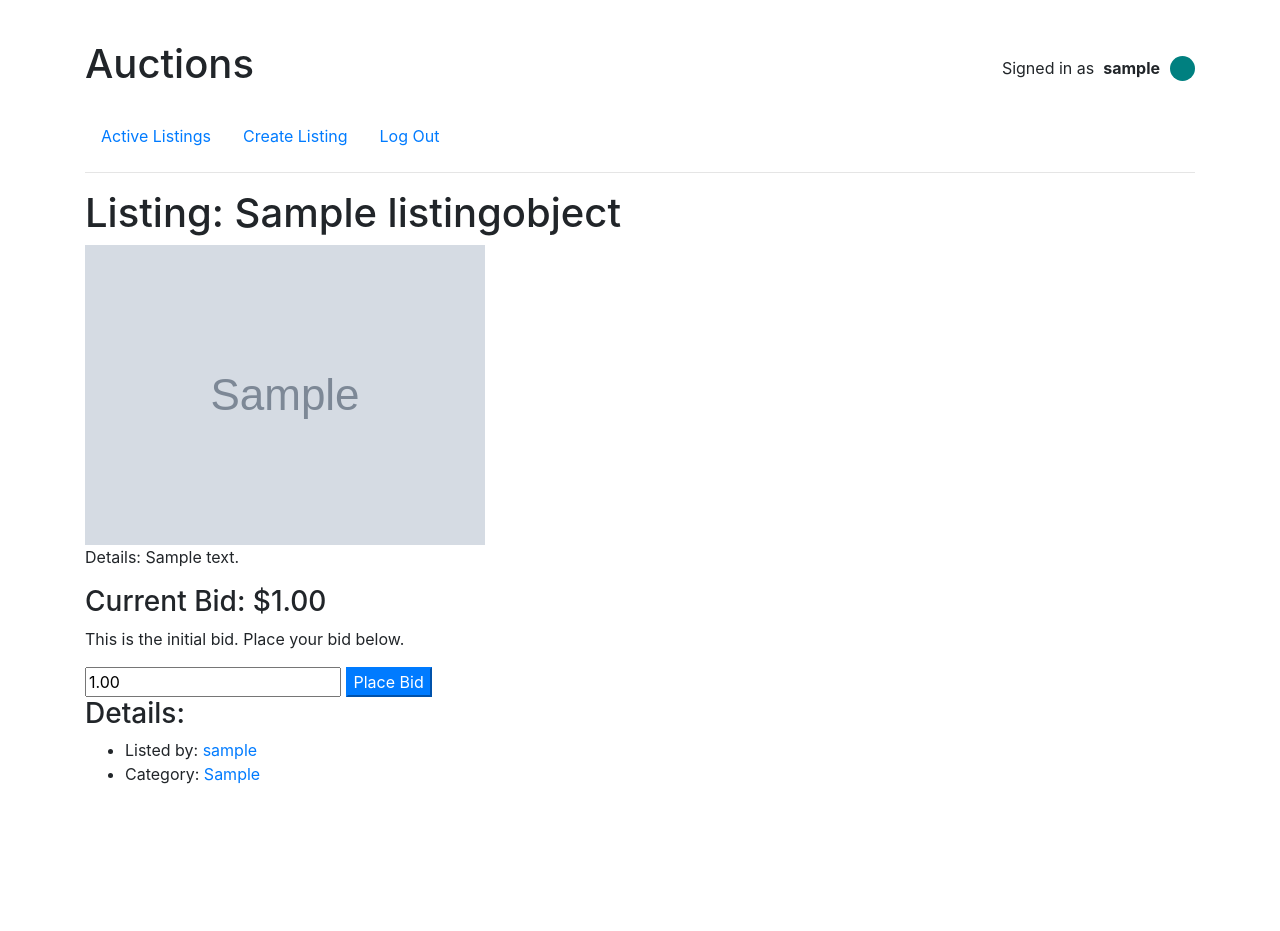
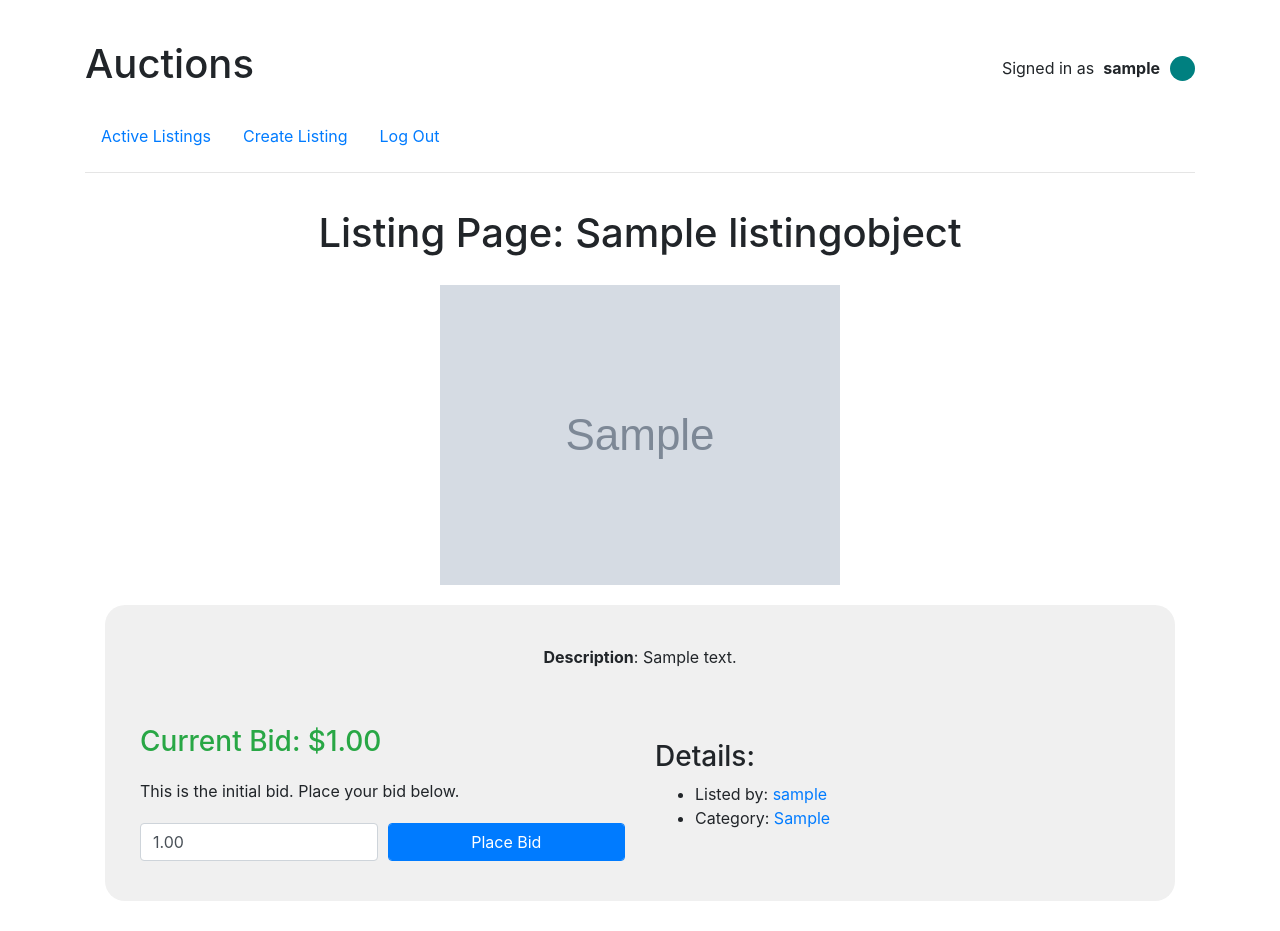
Before and after one commit to iaaron-xyz/cs50w, a Django app: page /listing_page/1 in a window 1280 px wide. Before the commit the page ends 784 px from the top, so only its background shows below. Run offline with Django 3.2, Linux system fonts and the light colour scheme; a user stored in the database is signed in; tables that the repository leaves empty hold one stand-in row (values such as "Sample post"); grey boxes marked "Sample" are stand-in pictures; some libraries are stand-ins or nearby versions.

Commit message:
style listing pages

```diff
--- a/commerce/auctions/static/auctions/styles.css
+++ b/commerce/auctions/static/auctions/styles.css
@@ -13,3 +13,29 @@ body {
     margin-left: 10px;
     border-radius: 100%;
 }
+.section-title {
+    padding-top: 20px;
+    padding-bottom: 20px;
+}
+.listing-card {
+    border: 1px solid grey;
+    border-radius: 20px;
+    padding: 15px;
+}
+.listing-card-info-field {
+    margin: 0;
+}
+.listing-info {
+    background-color: rgb(240, 240, 240);
+    margin: 20px;
+    padding: 20px;
+    border-radius: 20px;
+}
+.listing-description,
+.listing-bid h3,
+.listing-bid form {
+    margin: 20px 0;
+}
+.listing-bid form input[type="submit"] {
+    margin-left: 10px;
+}
--- a/commerce/auctions/templates/auctions/listing_page.html
+++ b/commerce/auctions/templates/auctions/listing_page.html
@@ -2,7 +2,7 @@
 
 {% block body %}
     {% if is_active %}
-        <h1>Listing: {{ listing_current.name }}</h1>
+        <h1 class="text-center section-title">Listing Page: {{ listing_current.name }}</h1>
 
         {% comment %} Feedback messages {% endcomment %}
         {% if messages %}
@@ -21,35 +21,37 @@
         {% endif %}
 
         {% comment %} Listing image {% endcomment %}
-        <div>
+        <div class=" row d-flex align-items-center justify-content-center">
             {% if listing_current.image_url %}
-                <img src="{{ listing_current.image_url }}">
+                <img src="{{ listing_current.image_url }}" class="img-fluid">
             {% else %}
-                <img src="https://m.media-amazon.com/images/I/91VjWQQppqL.jpg" height=400>
+                <img src="https://m.media-amazon.com/images/I/91VjWQQppqL.jpg" class="img-fluid">
             {% endif %}
         </div>
+
+        <div class="row listing-info d-flex align-items-center justify-content-start">
             {% comment %} Listing Description {% endcomment %}
-        <div>
-            <p>Details: {{ listing_current.details }}</p>
+            <div class="col-12 text-center listing-description">
+                <p><strong>Description</strong>: {{ listing_current.details }}</p>
             </div>
 
             {% comment %} Listing Bids {% endcomment %}
-        <div>
-            <h3>Current Bid: ${{ current_bid.value }}</h3>
+            <div class="col-sm-6 col-12 listing-bid">
+                <h3 class="text-success">Current Bid: ${{ current_bid.value }}</h3>
                 {% if number_bids > 1 %}
                     <p>{{ number_bids }} bids so far. Place your bid below.</p>
                 {% else %}
                     <p>This is the initial bid. Place your bid below.</p>
                 {% endif %}
-            <form action="{% url 'place_bid' listing_current.user.id listing_current.id %}" method="post">
+                <form action="{% url 'place_bid' listing_current.user.id listing_current.id %}" method="post" class="d-flex align-items-center">
                     {% csrf_token %}
-                <input type="number" name="bid" step="0.01" min="{{ current_bid.value }}" value="{{ current_bid.value }}">
-                <input type="submit" value="Place Bid" class="btn-primary">
+                    <input type="number" name="bid" step="0.01" min="{{ current_bid.value }}" value="{{ current_bid.value }}" class="form-control">
+                    <input type="submit" value="Place Bid" class="form-control btn btn-primary">
                 </form>
             </div>
 
             {% comment %} Listing Extra details (owner, category, etc) {% endcomment %}
-        <div>
+            <div class="col-sm-6 col-12">
                 <h3>Details: </h3>
                 <ul>
                     <li>
@@ -60,6 +62,7 @@
                     </li>
                 </ul>
             </div>
+        </div>
     {% else %}
         <h1>Not Active Listing</h1>
     {% endif %}
```
Also changed, not shown: commerce/auctions/templates/auctions/create.html (+15 -13 lines), commerce/auctions/templates/auctions/index.html (+8 -8 lines). Lines whose indentation alone changed are shown as unchanged.
